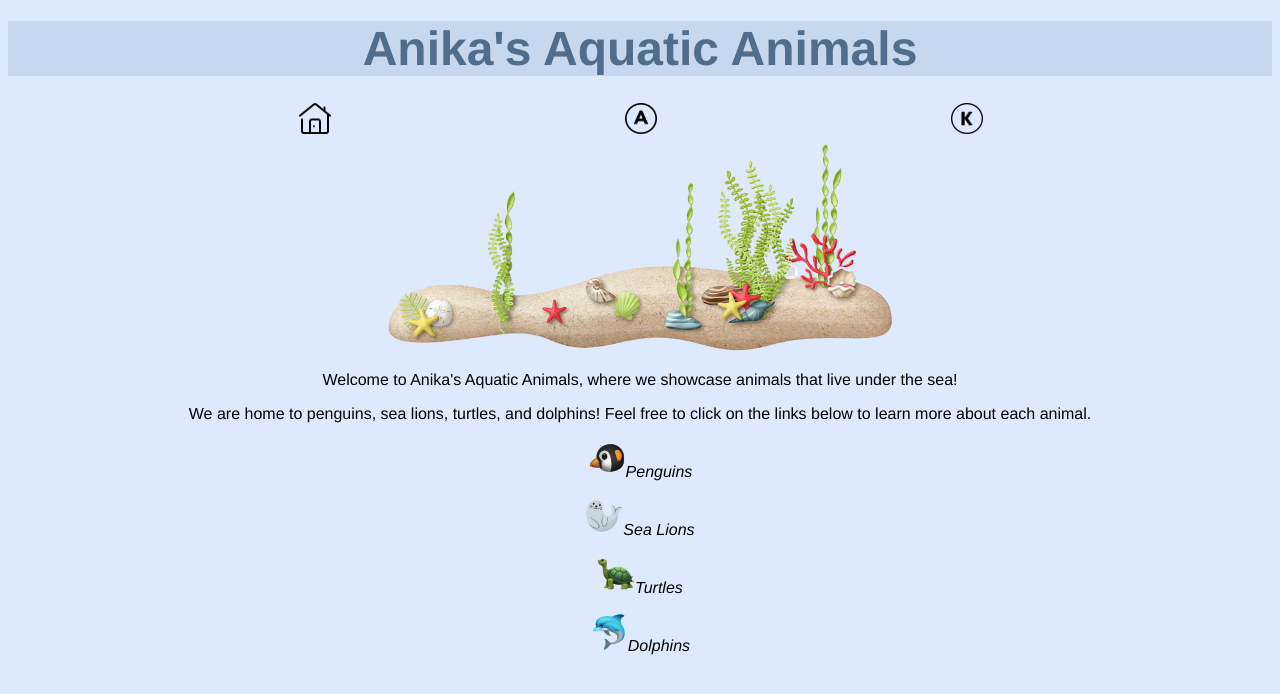
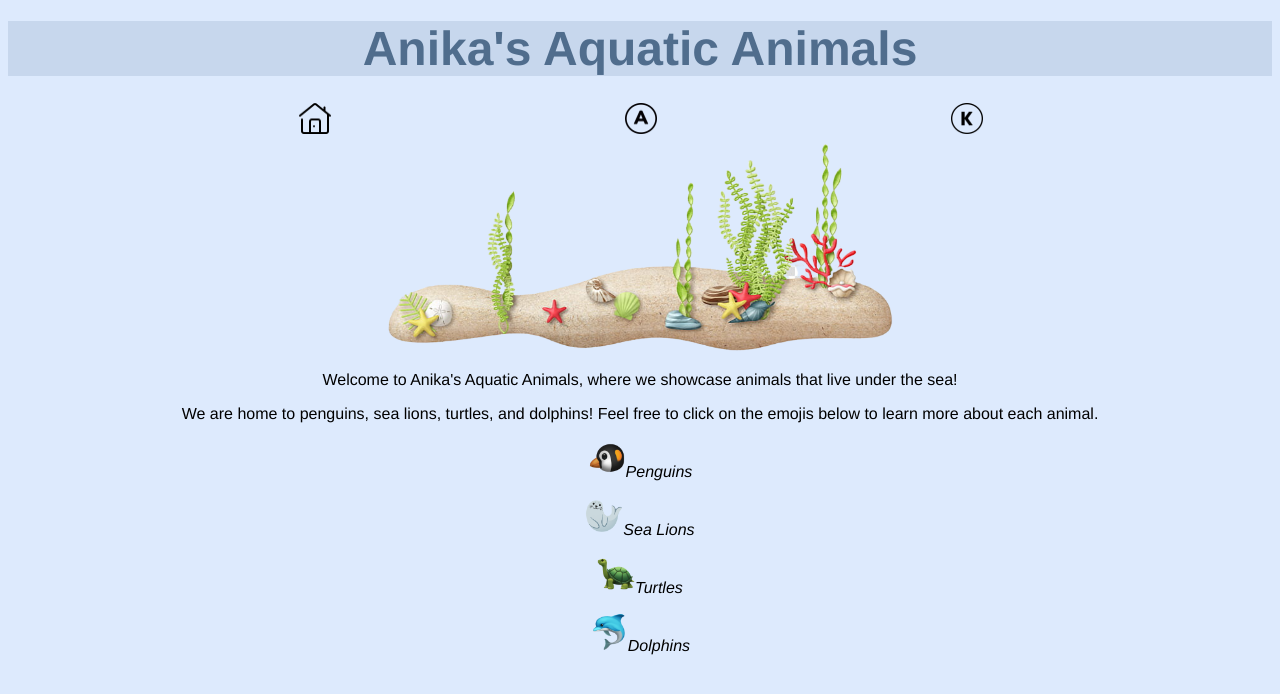
Before and after one commit to anikasujana/Anika-Kazi-Zoo, a plain HTML site: page anika_index.html in a window 1280 px wide. Drawn offline with Linux system fonts and the light colour scheme.

Commit message:
More clear to click emojis

```diff
--- a/anika_index.html
+++ b/anika_index.html
@@ -43,7 +43,7 @@
 
     <center><img src="underwater.png" alt="Underwater" style="width:40%"></center>
     <center><p><font face="Helvetica">Welcome to Anika's Aquatic Animals, where we showcase animals that live under the sea!</font></p></center>
-    <center><p><font face="Helvetica">We are home to penguins, sea lions, turtles, and dolphins! Feel free to click on the links below to learn more about each animal.</font></p></center>
+    <center><p><font face="Helvetica">We are home to penguins, sea lions, turtles, and dolphins! Feel free to click on the emojis below to learn more about each animal.</font></p></center>
     <center><p><font face="Helvetica"><a href="penguins.html"><img src="penguin.png" alt="Penguin" style="width:3%"></a><i>Penguins</i></font></p></center>
     <center><p><font face="Helvetica"><a href="sea-lions.html"><img src="sealion.png" alt="Sea Lion" style="width:3%"></a><i>Sea Lions</i></font></p></center>
     <center><p><font face="Helvetica"><a href="turtles.html"><img src="turtle.png" alt="Turtle" style="width:3%"></a><i>Turtles</i></font></p></center>
```
Also changed, not shown: kazi_index.html (+1 -1 lines), 2 other files.
